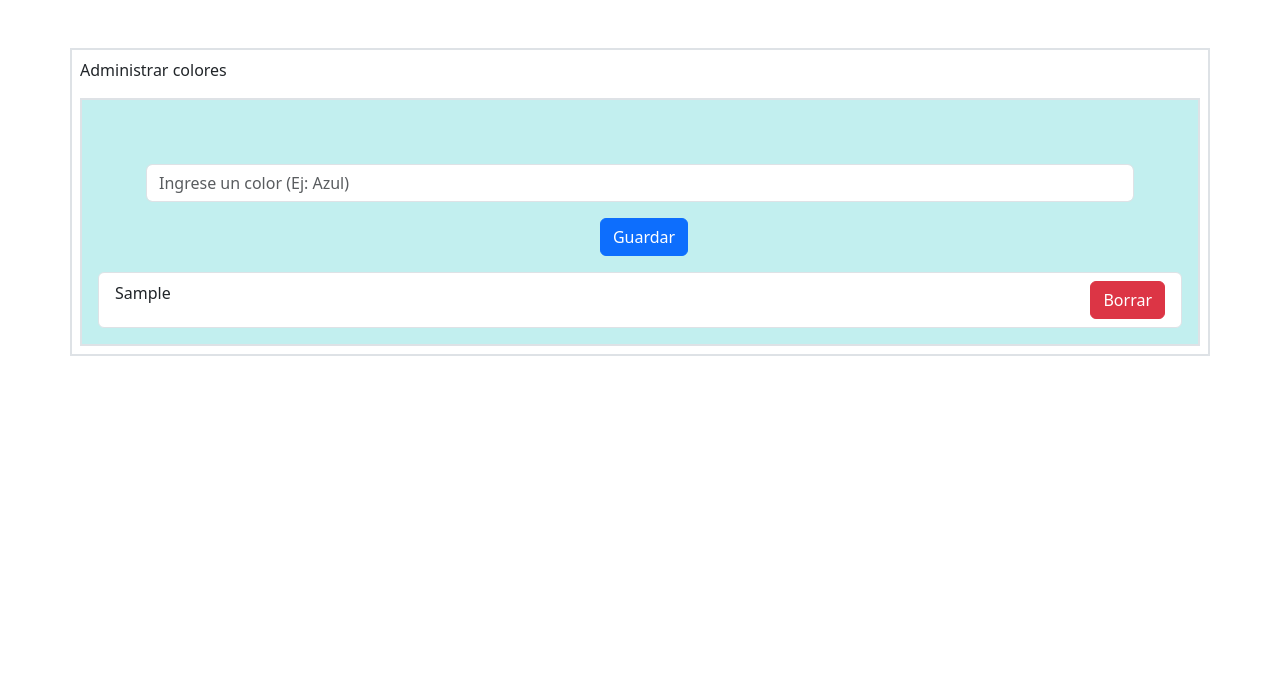
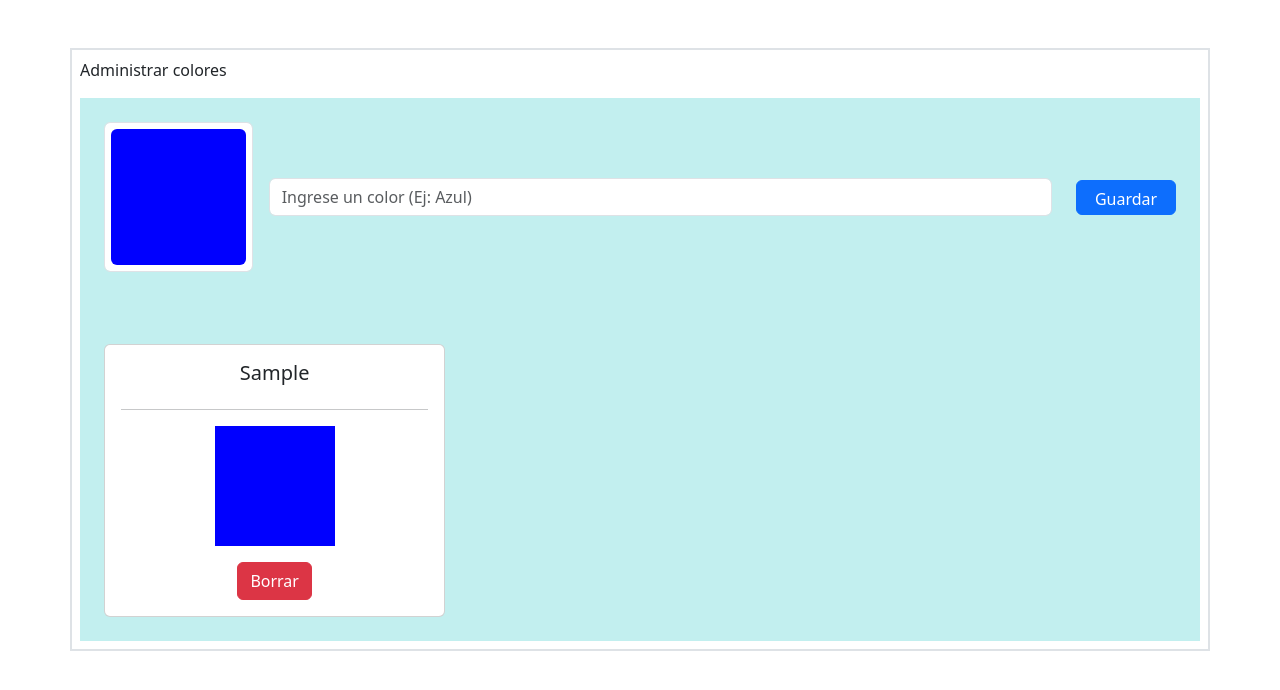
Before and after one commit to sheyla23a/PaletaDeColores, a React (Vite) app: page / in a window 1280 px wide. Both pictures are taken after typing "Sample" into the empty fields and a click on the button "Guardar". Shown: the top 690 px of the page. Built offline with nearby package versions, Linux system fonts and the light colour scheme.

Commit message:
agregue el estilo a la paleta de colores , y agregue form-control type color para poder seleccionar el color a ingresar

```diff
--- a/src/App.css
+++ b/src/App.css
@@ -2,3 +2,57 @@
     height: auto;
     background-color: rgb(194, 239, 239);
 }
+
+.cuadroColor {
+  width: 200px;
+  padding-top: 50%;
+  margin-bottom: 1em;
+  margin: 0 auto;
+  aspect-ratio: 1 / 1;
+}
+
+.FormColor{
+  width: 15%;
+  height: 20vh;
+}
+
+@media all and (min-width: 0px) and (max-width: 767px) {
+  .FormColor{
+    width: 100px;
+    height: 90px;
+    margin-top: 1em;
+  }
+  .formCom{
+    display:flex;
+    flex-direction: column;
+    width: 100%;
+
+  }
+ .cuadroColor {
+    width: 100px;
+    height: 100px;
+    padding-top: initial;
+    margin-bottom: 0;
+    margin: 0 auto;
+  }}
+  @media all and (min-width: 767px) and (max-width: 990px) {
+    .FormColor{
+      width: 100px;
+      height: 100px;
+      margin-top: 1em;
+    }
+    .cuadroColor {
+      width: 140px;
+    }
+
+    }
+    @media all and (min-width: 990px) and  (max-width: 2040px) {
+      .FormColor{
+        width: 200px;
+        height: 150px;
+      }
+      .cuadroColor {
+        width: 120px;
+        padding-top: 30%;
+      }
+    }
--- a/src/components/FormularioColores.jsx
+++ b/src/components/FormularioColores.jsx
@@ -1,22 +1,27 @@
-import { Form, Button } from "react-bootstrap";
+import { Form, Button, FormControl } from "react-bootstrap";
 import ListaColores from "./ListaColores";
 import { useEffect, useState } from "react";
 
 const FormularioColores = () => {
   const [color, setColor] = useState("");
-  const coloresLocalStorage = JSON.parse(localStorage.getItem("coloresKey")) || [];
-  const [colores, setColores] = useState(coloresLocalStorage);
+  const coloresLocalStorage =
+    JSON.parse(localStorage.getItem("coloresKey")) || [];
+  const [colorHexa, setColorHexa] = useState("#0000ff");
+  const [colores, setColores] = useState([]);
 
   const handleSubmit = (e) => {
     e.preventDefault();
     if (isNaN(color) && color.trim().length > 0 && !colores.includes(color)) {
-      setColores([...colores, color]);
+      const colorSeleccionado = { nombre: color, color: colorHexa };
+      setColores([...colores, colorSeleccionado]);
       setColor("");
     } else {
       if (colores.includes(color)) {
         alert("Este color ya ha sido ingresado anteriormente.");
       } else {
-        alert("Ingresa un color válido (no debe ser un número y debe tener al 4 carácterer).");
+        alert(
+          "Ingresa un color válido (no debe ser un número y debe tener al 4 carácterer)."
+        );
       }
     }
   };
@@ -27,31 +32,44 @@ const FormularioColores = () => {
   };
 
   useEffect(() => {
-    console.log("ejecutando useEffect, aqui guardo en localStorage");
     localStorage.setItem("coloresKey", JSON.stringify(colores));
   }, [colores]);
 
   return (
-    <section className="formularioColor border border-2 p-3">
-      <Form onSubmit={handleSubmit} className="mt-3 mt-md-5 mx-3 mx-md-5">
-        <Form.Group controlId="formBasicEmail">
+    <section className="formularioColor p-4">
+      <Form
+        onSubmit={handleSubmit}
+        className="align-items-center"
+      >
+        <div className="d-flex flex-column flex-lg-row align-items-center">
+          <FormControl
+            className="FormColor mb-3 mb-lg-0 me-lg-3"
+            type="color"
+            onChange={(e) => setColorHexa(e.target.value)}
+            value={colorHexa}
+          />
           <Form.Control
             type="text"
-            className="FormColor"
+            className="mb-3 mb-lg-0"
             minLength={4}
             maxLength={10}
             placeholder="Ingrese un color (Ej: Azul)"
             onChange={(e) => setColor(e.target.value)}
             value={color}
+            style={{ width: "100%" }}
           />
-        </Form.Group>
-        <div className="d-flex justify-content-center my-3 mt-md-0">
-          <Button className="ms-2 mt-2 mt-md-3" variant="primary" type="submit">
-            Guardar
-          </Button>
+        <Button
+          className="ms-lg-4 mt-3 mt-lg-0"
+          variant="primary"
+          type="submit"
+          style={{ minWidth: "100px", height: "35px" }}
+        >
+          Guardar
+        </Button>
         </div>
       </Form>
-      <ListaColores coloresProps={colores} borrarColor={borrarColor}></ListaColores>
+
+      <ListaColores coloresProps={colores} borrarColor={borrarColor} />
     </section>
   );
 };
--- a/src/components/ItemColor.jsx
+++ b/src/components/ItemColor.jsx
@@ -1,8 +1,21 @@
-import { Button, ListGroup } from "react-bootstrap";
+import React from "react";
+import { Button, Card } from "react-bootstrap";
 
-const ItemColor = ({nombreColor,borrarColor}) => {
+const ItemColor = ({ nombreColor, borrarColor }) => {
   return (
-    <ListGroup.Item className="d-flex justify-content-between">{nombreColor}<Button variant="danger" onClick={()=> borrarColor(nombreColor)}>Borrar</Button></ListGroup.Item>
+    <Card>
+      <Card.Body className="d-flex flex-column text-center">
+        <Card.Title>{nombreColor.nombre}</Card.Title>
+        <hr />
+        <div className="cuadroColor" style={{backgroundColor: nombreColor.color}}>
+        </div>
+        <div className="text-center mt-3">
+        <Button variant="danger" onClick={() => borrarColor(nombreColor)}>
+          Borrar
+        </Button>
+        </div>
+      </Card.Body>
+    </Card>
   );
 };
 
--- a/src/components/ListaColores.jsx
+++ b/src/components/ListaColores.jsx
@@ -1,15 +1,17 @@
-import ListGroup from "react-bootstrap/ListGroup";
+
+import React from "react";
+import { Col, Row } from "react-bootstrap";
 import ItemColor from "./ItemColor";
 
-const ListaColores = ({ coloresProps,borrarColor }) => {
+const ListaColores = ({ coloresProps, borrarColor }) => {
   return (
-    <div>
-      <ListGroup>
-        {coloresProps.map((elementoColor,posicionColor) => (
-          <ItemColor key={posicionColor} nombreColor={elementoColor} borrarColor={borrarColor}></ItemColor>
-        ))}
-      </ListGroup>
-    </div>
+    <Row xs={1} md={2} lg={3} className="g-4 mt-5">
+      {coloresProps?.map((elementoColor, posicionColor) => (
+        <Col key={posicionColor}>
+          <ItemColor nombreColor={elementoColor} borrarColor={borrarColor} />
+        </Col>
+      ))}
+    </Row>
   );
 };
 
```
